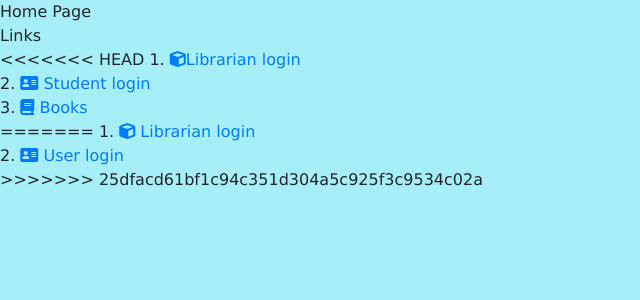
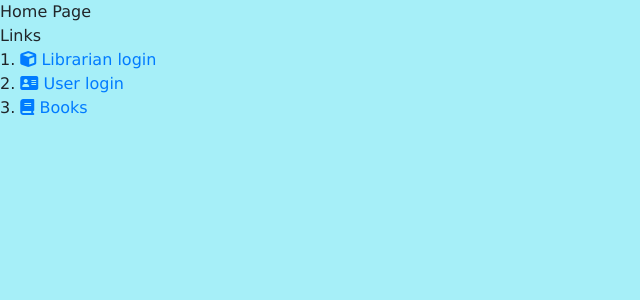
Before and after one commit to krishanu-2001/Library-management-system, a Python web app: template templates/index.html in a window 1280 px wide. Shown: the top 300 px of the page, without its empty margins (0-640 px from the left). Run offline with Jinja, Linux system fonts and the light colour scheme; the template is opened without the code that fills it, so the values that code supplies are empty; some libraries are stand-ins or nearby versions.

Commit message:
Fix conflict

```diff
--- a/templates/index.html
+++ b/templates/index.html
@@ -7,15 +7,9 @@ Home Page
 <br />
 Links
 <br />
-<<<<<<< HEAD
-1. <a href = "/librarian/login"><i class="fa fa-cube"></i>Librarian login</a><br />
-2. <a href = "/"><i class="fa fa-address-card"> </i> Student login</a><br />
-3. <a href = "/books/home"><i class="fa fa-book"> </i> Books</a><br />
-
-=======
 1. <a href = "/librarian/login"><i class="fa fa-cube"></i>
   Librarian login</a><br />
 2. <a href = "/user/login"><i class="fa fa-address-card"> </i> User login</a><br />
->>>>>>> 25dfacd61bf1c94c351d304a5c925f3c9534c02a
+3. <a href = "/books/home"><i class="fa fa-book"> </i> Books</a><br />
 
 {% endblock %}
```
